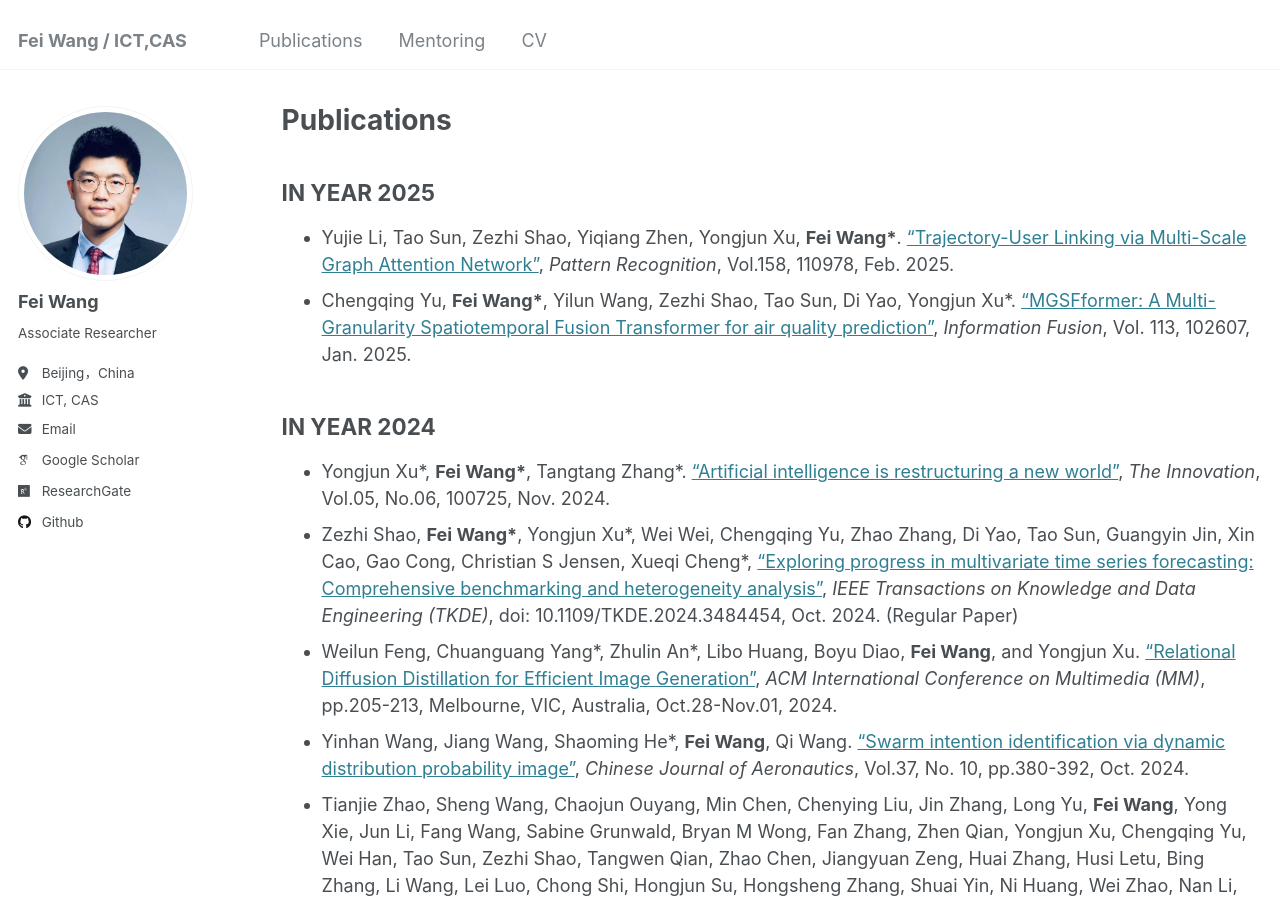
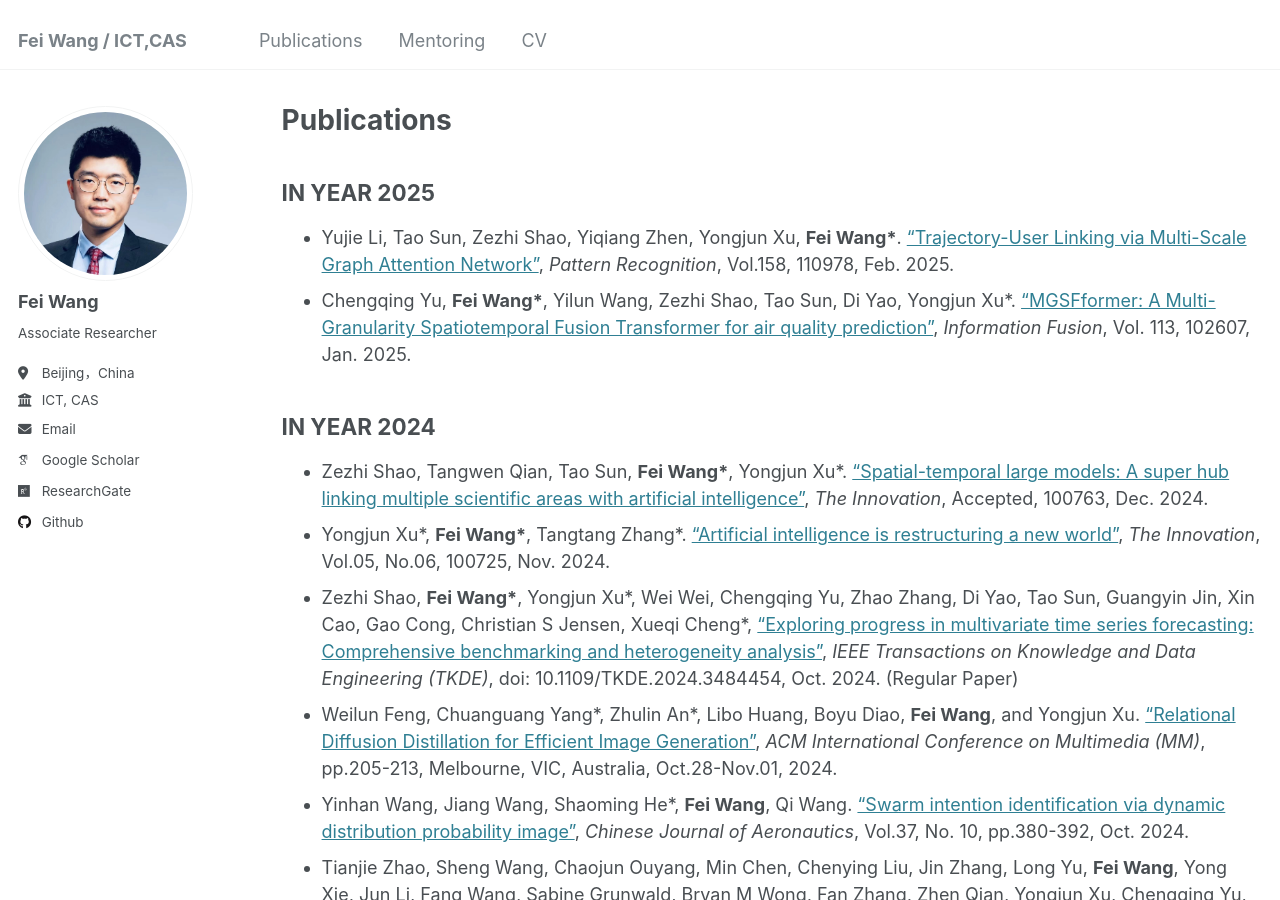
Before and after one commit to finleywang/GestaltCogTeam.github.io, a Jekyll site: the page built from publications.md, in a window 1280 px wide and 900 px high. Built offline with Jekyll 4.4.1, drawn with Linux system fonts in a browser that asks for light colours; some web fonts are replaced.

Commit message:
Update publications.md

```diff
--- a/publications.md
+++ b/publications.md
@@ -21,6 +21,8 @@ IN YEAR 2025
 IN YEAR 2024
 ------
 <ul>
+
+<li>Zezhi Shao, Tangwen Qian, Tao Sun, <b>Fei Wang*</b>, Yongjun Xu*. <a target='new' href='https://www.sciencedirect.com/science/article/pii/S2666675824002017'>“Spatial-temporal large models: A super hub linking multiple scientific areas with artificial intelligence”</a>, <i>The Innovation</i>, Accepted, 100763, Dec. 2024. </li>
 
 <li>Yongjun Xu*, <b>Fei Wang*</b>, Tangtang Zhang*. <a target='new' href='http://finleywang.github.io/files/2024_Innovation_AI is reconstructing a new world.pdf'>“Artificial intelligence is restructuring a new world”</a>, <i>The Innovation</i>, Vol.05, No.06, 100725, Nov. 2024. </li>
 
```
